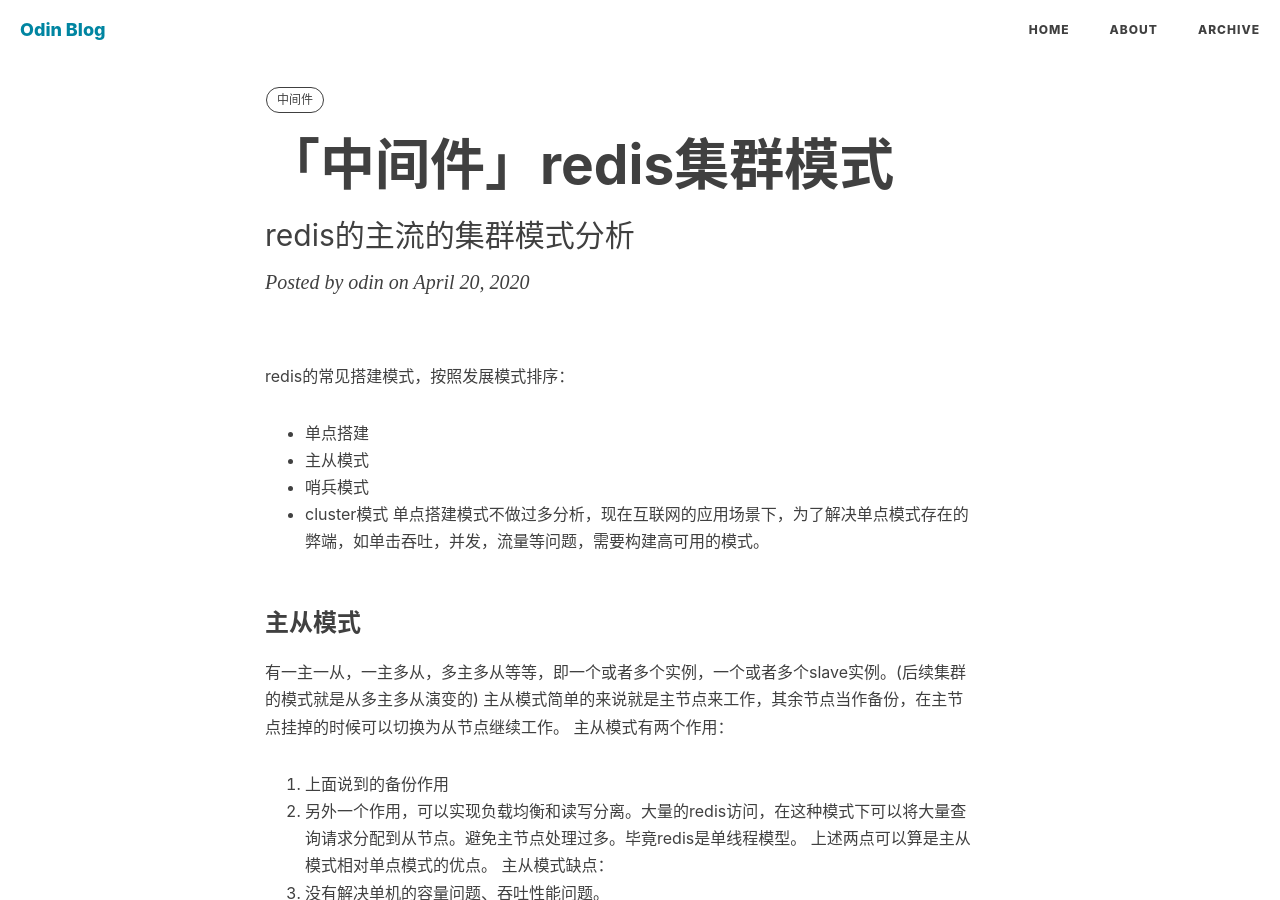
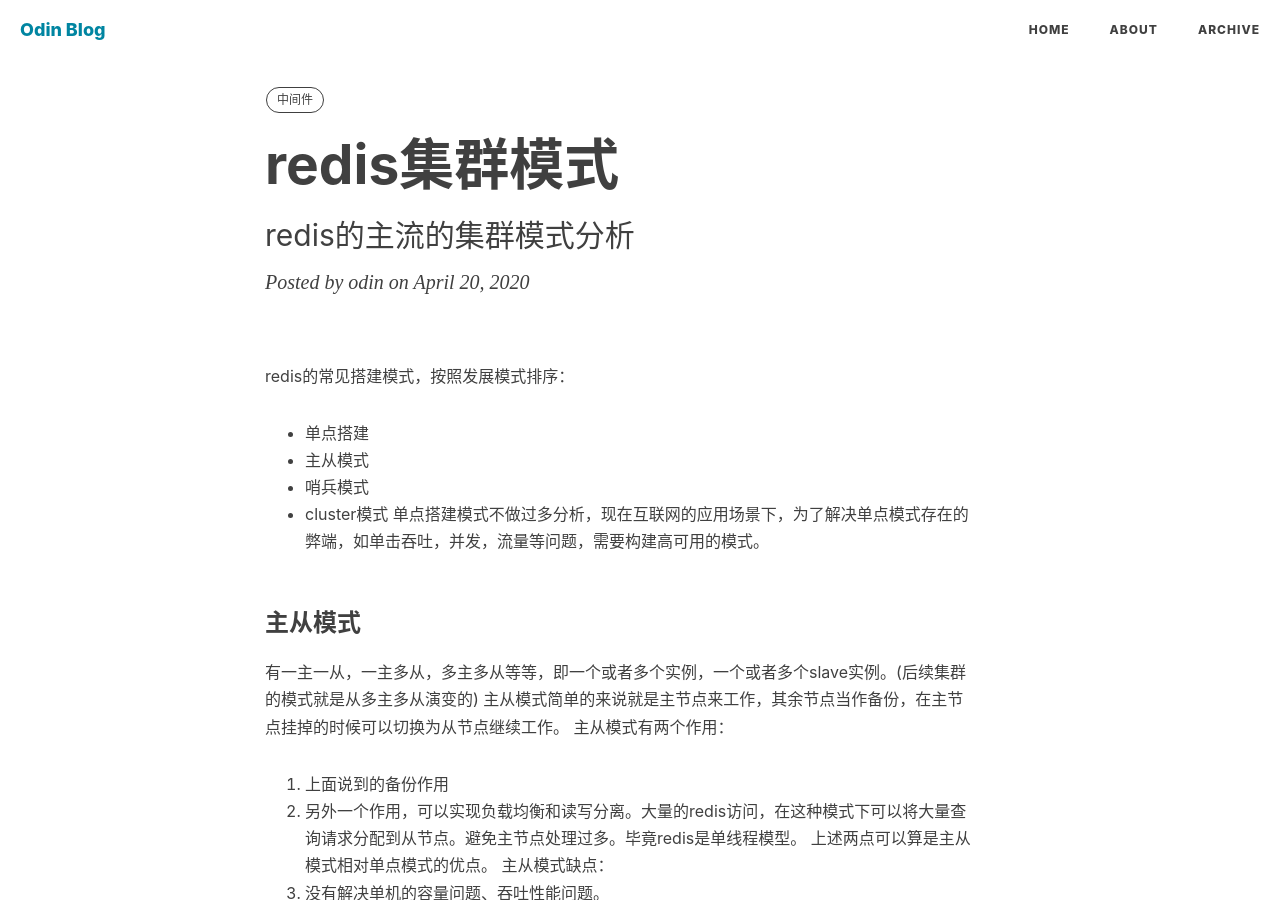
Before and after one commit to odinfor/odinfor.github.io, a Jekyll site: the page built from _posts/2020-04-20-redis-cluster.md, in a window 1280 px wide and 900 px high. Built offline with Jekyll 4.4.1, drawn with Linux system fonts in a browser that asks for light colours; nearby versions of some CDN libraries; comment, search, counter and statistics services are not loaded.

Commit message:
add post about redis cluster

```diff
--- a/_posts/2020-04-20-redis-cluster.md
+++ b/_posts/2020-04-20-redis-cluster.md
@@ -1,6 +1,6 @@
 ---
 layout: post
-title: "「中间件」redis集群模式"
+title: "redis集群模式"
 subtitle: 'redis的主流的集群模式分析'
 author: "odin"
 header-style: text
```
